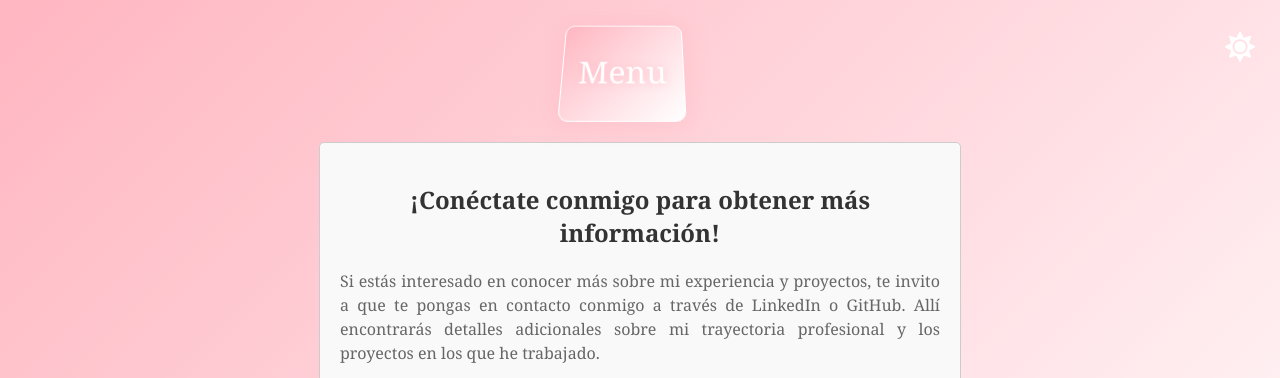
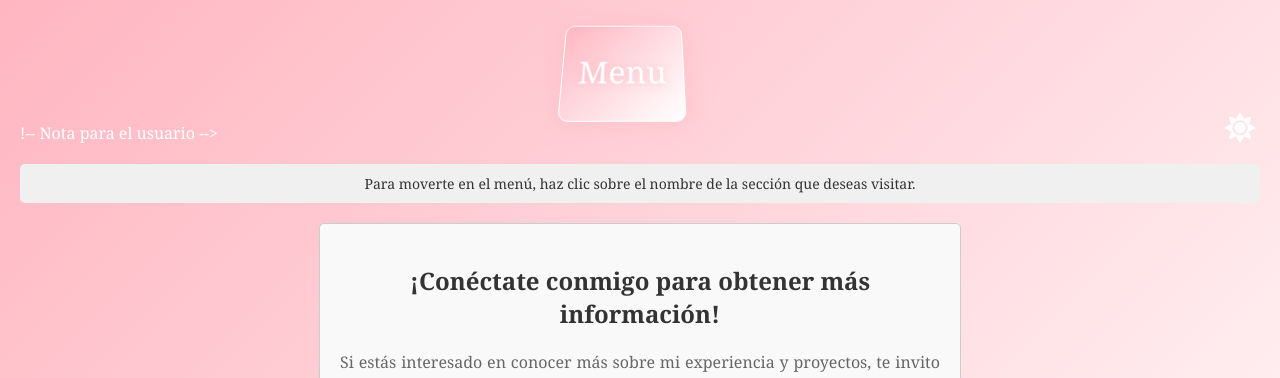
Before and after one commit to BeaVN/BeaVN.github.io, a plain HTML site: page html/contacto.html in a window 1280 px wide. Shown: the top 378 px of the page. Drawn offline with Linux system fonts and the light colour scheme.

Commit message:
Update contacto.html

```diff
--- a/html/contacto.html
+++ b/html/contacto.html
@@ -33,6 +33,11 @@
         </div>
     </div>
 
+    !-- Nota para el usuario -->
+    <div class="navigation-note">
+        <p>Para moverte en el menú, haz clic sobre el nombre de la sección que deseas visitar.</p>
+    </div>
+
     <!-- Interruptor de tema -->
     <div class="theme-switch">
         <input type="checkbox" id="theme-toggle">
```
